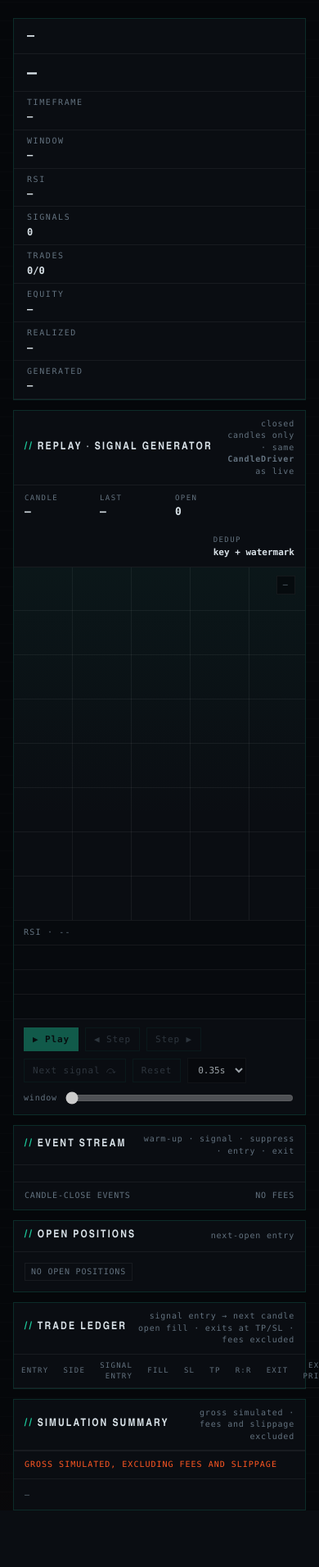
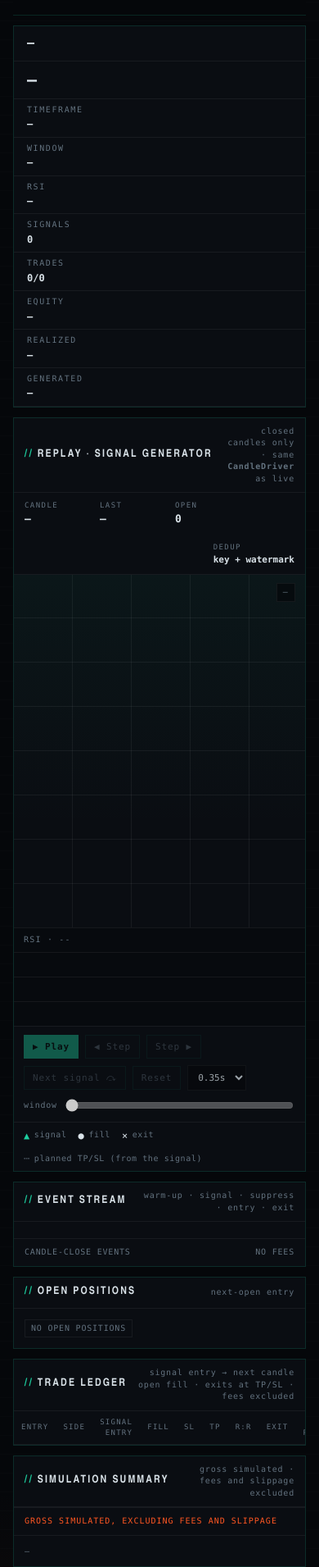
Before and after one commit to N-Choo/CoinBot.v3, a Python web app: template process/analyzer-rs/templates/replay.html in a window 390 px wide; the page is wider, and only the part inside the window is pictured. Shown: the part 97-2008 px from the top of that part at 82% size. Before the commit the page ends 1939 px from the top of that part, so only its background shows below. Run offline with Jinja, Linux system fonts and the light colour scheme; the template is opened without the code that fills it, so the values that code supplies are empty.

Commit message:
feat(analyzer-rs): Task 3b replay report chart labels, legend, open-position bar, sticky/responsive polish, and template tests

```diff
--- a/process/analyzer-rs/templates/replay.html
+++ b/process/analyzer-rs/templates/replay.html
@@ -28,7 +28,7 @@ button,select,input{font-family:var(--mono)}
 .mono{font-family:var(--mono)} .disp{font-family:var(--disp);letter-spacing:.02em}
 .muted{color:var(--muted)} .dim{color:var(--dim)} .up{color:var(--up)} .down{color:var(--down)} .or{color:var(--orange)} .teal{color:var(--teal)} .blue{color:var(--blue)}
 .wrap{max-width:1480px;margin:0 auto;padding:0 16px}
-header{border-bottom:1px solid var(--line);background:linear-gradient(180deg,rgba(29,205,159,.05),transparent)}
+header{position:sticky;top:0;z-index:100;border-bottom:1px solid var(--line);background:var(--bg) linear-gradient(180deg,rgba(29,205,159,.05),transparent)}
 .bar{display:flex;align-items:center;gap:20px;height:52px}
 .brand{display:flex;align-items:center;gap:9px;font-weight:700;letter-spacing:.14em;font-size:15px}
 .brand .sq{width:9px;height:9px;background:var(--teal);box-shadow:0 0 10px var(--teal)}
@@ -40,7 +40,7 @@ header{border-bottom:1px solid var(--line);background:linear-gradient(180deg,rgb
 .dot.warn{background:var(--orange);box-shadow:0 0 8px var(--orange)}
 @keyframes pulse{0%,100%{opacity:1}50%{opacity:.35}}
 .banner{padding:7px 16px;border-bottom:1px solid var(--line2);background:rgba(29,205,159,.055);color:var(--teal);font-size:10px;letter-spacing:.16em;text-transform:uppercase;text-align:center}
-.tabs{display:flex;gap:6px;flex-wrap:wrap;padding:10px 0 0}
+.tabs{position:sticky;top:82px;z-index:90;display:flex;gap:6px;flex-wrap:wrap;padding:10px 0 8px;background:var(--bg);border-bottom:1px solid var(--line)}
 .tab{background:transparent;border:1px solid var(--line2);color:var(--muted);font-size:11px;letter-spacing:.1em;padding:7px 12px;cursor:pointer;transition:.15s;max-width:340px;overflow:hidden;text-overflow:ellipsis;white-space:nowrap}
 .tab:hover{border-color:var(--teal);color:var(--teal)}
 .tab.on{background:var(--teal);border-color:var(--teal);color:#04110d;font-weight:700}
@@ -105,8 +105,9 @@ tr:hover td{background:rgba(29,205,159,.04)}
 td .side{font-size:9px;letter-spacing:.1em;text-transform:uppercase}
 .empty{padding:18px 12px;color:var(--muted);font-size:11px;text-align:center;letter-spacing:.06em}
 .foot{display:flex;justify-content:space-between;gap:12px;padding:9px 13px;border-top:1px solid var(--line2);color:var(--muted);font-size:10px;letter-spacing:.08em;text-transform:uppercase}
-.legend{display:flex;gap:14px;flex-wrap:wrap;font-size:10px;color:var(--muted);letter-spacing:.06em}
-.legend i{display:inline-block;width:7px;height:7px;margin-right:5px;vertical-align:0}
+.legend{display:flex;gap:14px;flex-wrap:wrap;font-size:10px;color:var(--muted);letter-spacing:.06em;padding:8px 12px;border-top:1px solid var(--line2)}
+.legend span{display:inline-flex;align-items:center;gap:5px}
+.legend i{font-style:normal;font-size:12px;line-height:1}
 .deck{display:grid;grid-template-columns:minmax(0,1fr) 360px;gap:12px;margin-top:12px}
 .maincol{display:flex;flex-direction:column;gap:12px;min-width:0}
 .ledgercard{grid-column:1/-1}
@@ -123,6 +124,13 @@ td .side{font-size:9px;letter-spacing:.1em;text-transform:uppercase}
 .labelbar{padding:9px 13px;border-top:1px solid var(--line2);color:var(--orange);font-size:10px;letter-spacing:.1em;text-transform:uppercase}
 .prov{padding:10px 13px;border-top:1px solid var(--line2);color:var(--muted);font-size:10px;line-height:1.7;word-break:break-all}
 .prov b{color:var(--text);font-weight:600}
+.table-wrap{overflow-x:auto;max-width:100%}
+.posbar{display:inline-flex;align-items:center;gap:6px}
+.bar-track{position:relative;width:70px;height:6px;background:var(--line2);border-radius:3px;overflow:hidden}
+.bar-fill{position:absolute;top:0;left:0;height:100%;background:var(--teal)}
+.bar-fill.sl{background:var(--down)}
+.bar-marker{position:absolute;top:-2px;width:5px;height:10px;background:var(--text);border-radius:1px;transform:translateX(-50%)}
+.bar-label{font-size:9px;color:var(--muted);letter-spacing:.06em;text-transform:uppercase}
 @media (max-width:1050px){.deck{grid-template-columns:1fr}.ledgercard{grid-column:auto}}
 @media (max-width:900px){.market{flex-direction:column;align-items:stretch}.mprice,.ms,.picker{border-right:0;border-bottom:1px solid var(--line2)}}
 </style>
@@ -181,6 +189,12 @@ td .side{font-size:9px;letter-spacing:.1em;text-transform:uppercase}
           </select>
           <div class="scrub"><span>window</span><input id="scrub" type="range" min="0" max="0" value="0" disabled /></div>
         </div>
+        <div class="legend">
+          <span><i style="color:var(--teal)">▲</i> signal</span>
+          <span><i style="color:var(--text)">●</i> fill</span>
+          <span><i style="color:var(--text)">×</i> exit</span>
+          <span><i style="color:var(--muted)">┄</i> planned TP/SL (from the signal)</span>
+        </div>
       </div>
     </div>
 
@@ -198,10 +212,12 @@ td .side{font-size:9px;letter-spacing:.1em;text-transform:uppercase}
 
     <div class="card ledgercard">
       <div class="ph"><h3>Trade ledger</h3><span class="hint">signal entry → next candle open fill · exits at TP/SL · fees excluded</span></div>
-      <table>
-        <thead><tr><th>Entry</th><th>Side</th><th>Signal Entry</th><th>Fill</th><th>SL</th><th>TP</th><th>R:R</th><th>Exit</th><th>Exit Price</th><th>PnL</th><th>Result</th></tr></thead>
-        <tbody id="ledger"></tbody>
-      </table>
+      <div class="table-wrap">
+        <table>
+          <thead><tr><th>Entry</th><th>Side</th><th>Signal Entry</th><th>Fill</th><th>SL</th><th>TP</th><th>R:R</th><th>Exit</th><th>Exit Price</th><th>PnL</th><th>Result</th></tr></thead>
+          <tbody id="ledger"></tbody>
+        </table>
+      </div>
     </div>
 
     <div class="card ledgercard">
@@ -485,6 +501,13 @@ td .side{font-size:9px;letter-spacing:.1em;text-transform:uppercase}
     hi += pad;
     const xFor = (i) => m.l + ((i - start) / Math.max(1, view.length - 1)) * plotW;
     const yFor = (v) => m.t + (1 - (v - lo) / (hi - lo)) * plotH;
+    const labels = [];
+    function queueLabel(price, text, color, fromIndex, toIndex) {
+      const from = Math.max(fromIndex, start);
+      const to = Math.min(toIndex, step);
+      if (to < from || !Number.isFinite(price)) return;
+      labels.push({ y: yFor(price), text, color, price });
+    }
 
     ctx.clearRect(0, 0, w, h);
     ctx.font = "10px ui-monospace, monospace";
@@ -590,29 +613,38 @@ td .side{font-size:9px;letter-spacing:.1em;text-transform:uppercase}
       ctx.stroke();
     }
 
-    function levels(tab, side, sl, tp, fromIndex, toIndex, color) {
+    function levels(tab, side, sl, tp, fromIndex, toIndex) {
       if (!Number.isFinite(sl) || !Number.isFinite(tp)) return;
       const from = Math.max(fromIndex, start);
       const to = Math.min(toIndex, step);
       if (to < from) return;
-      ctx.strokeStyle = color;
       ctx.globalAlpha = 0.55;
       ctx.setLineDash([3, 4]);
+
+      ctx.strokeStyle = "#1dcd9f";
       ctx.beginPath();
       ctx.moveTo(xFor(from), yFor(tp));
       ctx.lineTo(xFor(to), yFor(tp));
+      ctx.stroke();
+
+      ctx.strokeStyle = "#ff4d4d";
+      ctx.beginPath();
       ctx.moveTo(xFor(from), yFor(sl));
       ctx.lineTo(xFor(to), yFor(sl));
       ctx.stroke();
+
       ctx.setLineDash([]);
       ctx.globalAlpha = 1;
+
+      queueLabel(tp, "TP " + fmtPrice(tp), "#1dcd9f", fromIndex, toIndex);
+      queueLabel(sl, "SL " + fmtPrice(sl), "#ff4d4d", fromIndex, toIndex);
     }
 
     for (const trade of tab.trades) {
       if (trade.entryIndex > step) continue;
       const signal = signalForTrade(tab, trade);
       const color = trade.side === "BUY" ? "#1dcd9f" : "#ff4d4d";
-      if (signal) levels(tab, trade.side, signal.sl, signal.tp, trade.entryIndex, trade.exitIndex, color);
+      if (signal) levels(tab, trade.side, signal.sl, signal.tp, trade.entryIndex, trade.exitIndex);
       if (trade.entryIndex >= start) {
         ctx.fillStyle = color;
         ctx.beginPath();
@@ -629,11 +661,49 @@ td .side{font-size:9px;letter-spacing:.1em;text-transform:uppercase}
     for (const position of tab.openPositions) {
       if (position.entryIndex > step) continue;
       const color = position.side === "BUY" ? "#1dcd9f" : "#ff4d4d";
-      levels(tab, position.side, position.sl, position.tp, position.entryIndex, step, color);
+      levels(tab, position.side, position.sl, position.tp, position.entryIndex, step);
       if (position.entryIndex >= start) {
         ctx.fillStyle = color;
         ctx.beginPath();
         ctx.arc(xFor(position.entryIndex), yFor(position.fill), 3.4, 0, Math.PI * 2);
+        ctx.fill();
+      }
+    }
+
+    // Right-edge TP/SL labels: stagger to avoid overlap and clamp to the plot.
+    labels.sort((a, b) => a.y - b.y);
+    const placed = [];
+    const plotTop = m.t + 8;
+    const plotBottom = h - m.b - 8;
+    for (const label of labels) {
+      let y = label.y;
+      let attempts = 0;
+      while (placed.some((p) => Math.abs(p - y) < 14) && attempts < 20) {
+        y -= 16;
+        attempts++;
+      }
+      if (attempts >= 20) y = label.y;
+      placed.push(y);
+
+      const clamped = Math.max(plotTop, Math.min(plotBottom, y));
+      ctx.fillStyle = label.color;
+      ctx.textAlign = "right";
+      ctx.fillText(label.text, w - m.r - 4, clamped);
+
+      if (clamped !== label.y) {
+        ctx.fillStyle = label.color;
+        ctx.beginPath();
+        const ax = w - m.r - 14;
+        if (label.y < plotTop) {
+          ctx.moveTo(ax - 3, clamped + 6);
+          ctx.lineTo(ax, clamped);
+          ctx.lineTo(ax + 3, clamped + 6);
+        } else {
+          ctx.moveTo(ax - 3, clamped - 6);
+          ctx.lineTo(ax, clamped);
+          ctx.lineTo(ax + 3, clamped - 6);
+        }
+        ctx.closePath();
         ctx.fill();
       }
     }
@@ -858,6 +928,27 @@ td .side{font-size:9px;letter-spacing:.1em;text-transform:uppercase}
       : '<tr><td colspan="11"><div class="empty">No trades yet.</div></td></tr>';
   }
 
+  function positionBar(side, price, sl, tp) {
+    if (!Number.isFinite(sl) || !Number.isFinite(tp)) {
+      return '<span class="bar-track"><span class="bar-fill" style="width:0"></span></span><span class="bar-label">—</span>';
+    }
+    const beyondTp = isBeyond(side, price, tp, "tp");
+    const beyondSl = isBeyond(side, price, sl, "sl");
+    if (beyondTp) {
+      const marker = side === "BUY" ? "100%" : "0%";
+      return '<span class="bar-track"><span class="bar-fill" style="width:100%"></span><span class="bar-marker" style="left:' + marker + '"></span></span><span class="bar-label">beyond TP</span>';
+    }
+    if (beyondSl) {
+      const marker = side === "BUY" ? "0%" : "100%";
+      return '<span class="bar-track"><span class="bar-fill sl" style="width:100%"></span><span class="bar-marker" style="left:' + marker + '"></span></span><span class="bar-label">beyond SL</span>';
+    }
+    const lo = Math.min(sl, tp);
+    const hi = Math.max(sl, tp);
+    const t = (price - lo) / (hi - lo);
+    const pct = Math.max(0, Math.min(100, t * 100));
+    return '<span class="bar-track"><span class="bar-fill" style="width:' + pct + '%"></span><span class="bar-marker" style="left:' + pct + '%"></span></span>';
+  }
+
   function renderOpenPositions() {
     const host = el("openPositions");
     const tab = current();
@@ -880,6 +971,7 @@ td .side{font-size:9px;letter-spacing:.1em;text-transform:uppercase}
           " (" + distanceText(item.side, price, item.sl, "sl") + ")" +
           " · TP " + fmtPrice(item.tp) +
           " (" + distanceText(item.side, price, item.tp, "tp") + ")" +
+          ' · <span class="posbar">' + positionBar(item.side, price, item.sl, item.tp) + '</span>' +
           ' · <span class="' + (item.unrealized >= 0 ? "up" : "down") + '">' + fmtSigned(item.unrealized) + "</span></span>"
         );
       })
```
Also changed, not shown: 1 other file.
